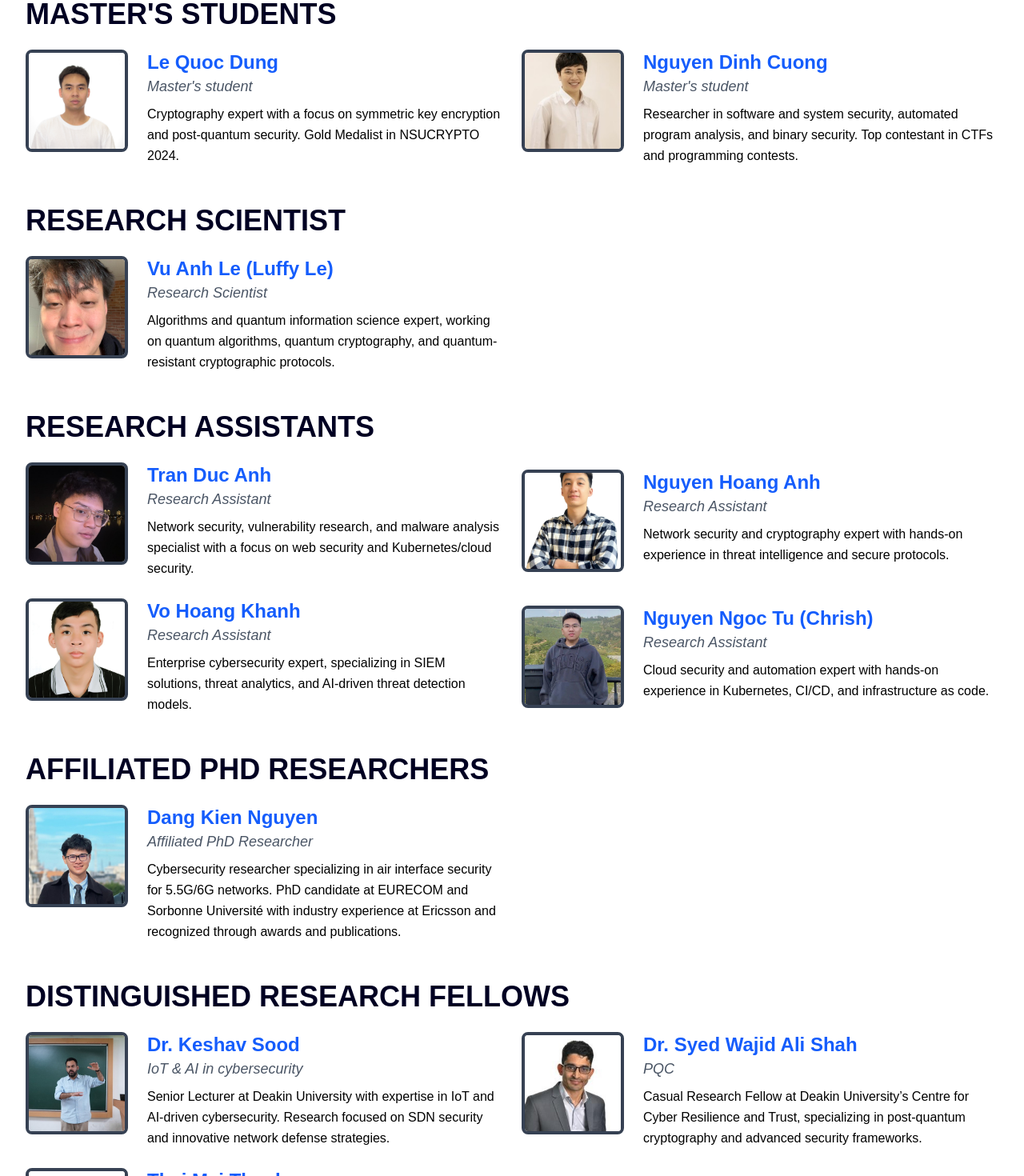
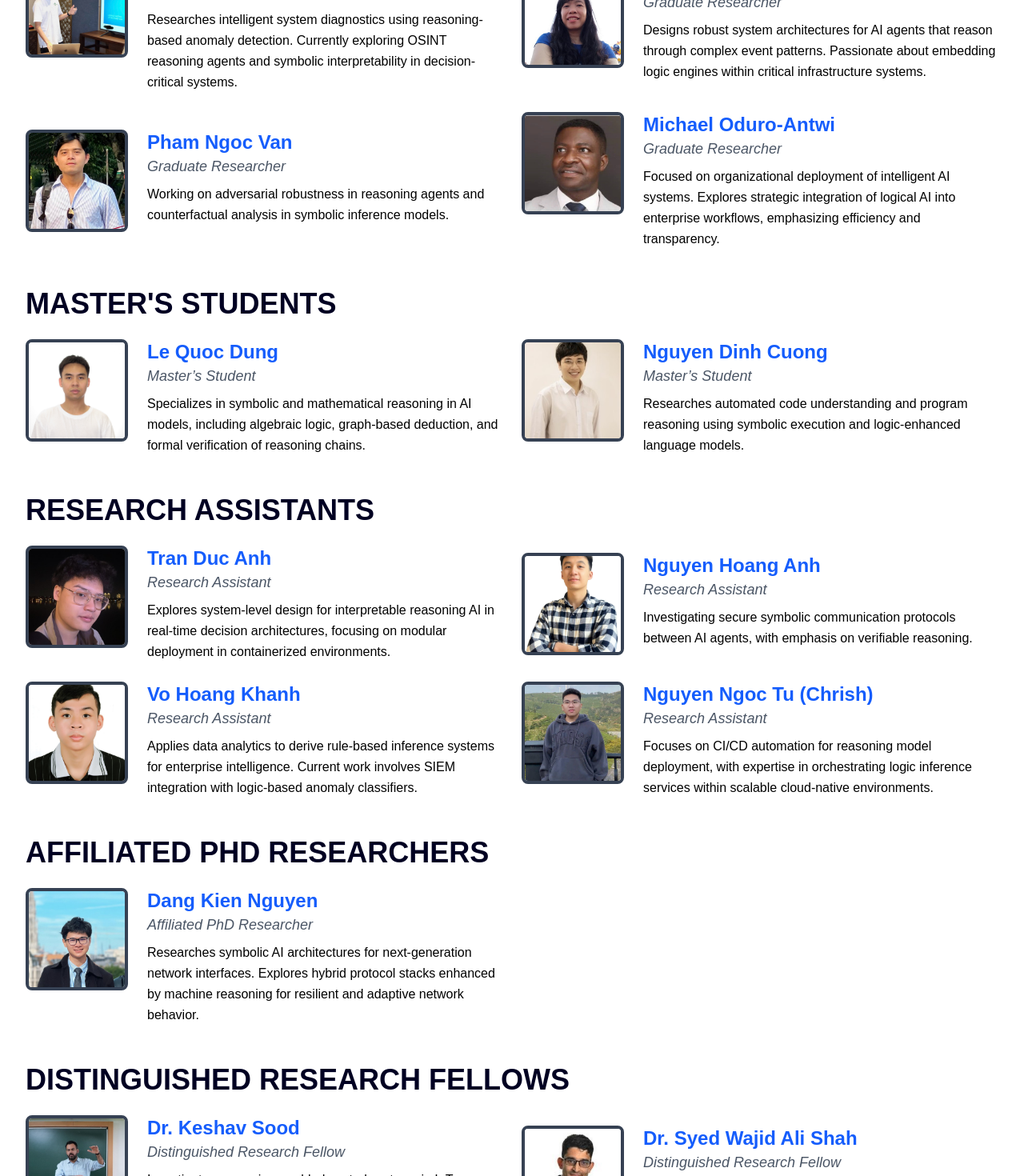
Before and after one commit to ducsssanh/lab-web, a Next.js app: page /people in a window 1280 px wide. Shown: the part 1160-2630 px from the top of the page at 80% size. Built offline with nearby package versions, Linux system fonts and the light colour scheme.

Commit message:
Update page.js

```diff
--- a/src/app/people/page.js
+++ b/src/app/people/page.js
@@ -14,8 +14,7 @@ export default function PeoplePage() {
           name: "Dr. Dinh Duc Nha Nguyen (Tony/Nhã)",
           role: "Principal Investigator, Founder | Assistant Professor, VinUniversity",
           img: "people/nha.jpg",
-          about:
-            "Specializing in Post-Quantum Cryptography (PQC), AI-driven cybersecurity, and IoT security. Advisor for PSI Testing and Certification, bridging research with real-world security applications.",
+          about: "Leads the lab’s new direction in symbolic AI and reasoning-centric models. His current focus is on building interpretable AI systems that integrate mathematical logic, optimization, and human-aligned reasoning for trustworthy deployment across complex domains.",
         },
       ],
     },
@@ -26,8 +25,18 @@ export default function PeoplePage() {
           name: "Dr. Le Duy Dung (Andrew)",
           role: "Associate Investigator",
           img: "people/LeDuyDung.jpg",
-          about:
-            "AI-driven cybersecurity and federated learning researcher. Former Senior Data Scientist at Grab, published in top-tier AI conferences.",
+          about: "Specialist in federated learning and distributed knowledge systems. His recent work explores decentralized symbolic inference and collaborative reasoning among AI agents in edge and cloud environments.",
+        },
+      ],
+    },
+    {
+      title: "RESEARCH SCIENTIST",
+      members: [
+        {
+          name: "Vu Anh Le (Luffy Le)",
+          role: "Research Scientist",
+          img: "people/LuffyLe.jpg",
+          about: "Works in algorithmic reasoning and cognitive-inspired symbolic computation. Designing lightweight, deterministic reasoning engines for embedded intelligent systems.",
         },
       ],
     },
@@ -38,30 +47,26 @@ export default function PeoplePage() {
           name: "Van Dong Bui (Will Bui)",
           role: "Graduate Researcher",
           img: "people/will_bui.jpeg",
-          about:
-            "Specialist in cyber threat intelligence, OSINT, and penetration testing. Senior Cybersecurity Analyst at Lynden Group, founder of 'Take Them Down' project.",
+          about: "Researches intelligent system diagnostics using reasoning-based anomaly detection. Currently exploring OSINT reasoning agents and symbolic interpretability in decision-critical systems.",
         },
         {
           name: "Mai Do Thi Ngoc (Mia Do)",
           role: "Graduate Researcher",
           img: "people/MiaDo.jpg",
-          about:
-            "Expert in network security and secure system architecture. 14 years of experience, CEH-certified, and part-time lecturer.",
+          about: "Designs robust system architectures for AI agents that reason through complex event patterns. Passionate about embedding logic engines within critical infrastructure systems.",
         },
         {
           name: "Pham Ngoc Van",
           role: "Graduate Researcher",
           img: "people/phamngocvan.jpg",
-          about:
-            "Threat Hunting, Malware Analysis, and Security Research with experience in cloud and on-premise security",
+          about: "Working on adversarial robustness in reasoning agents and counterfactual analysis in symbolic inference models.",
         },
         {
-          name: "Michael Oduro-Antwi ",
+          name: "Michael Oduro-Antwi",
           role: "Graduate Researcher",
           img: "people/michael_oduro_antwi.jpg",
-          about:
-            "Results-driven IT leader with over 18 years of experience, passionate about leveraging emerging technologies to build future-ready organizations.",
-        }
+          about: "Focused on organizational deployment of intelligent AI systems. Explores strategic integration of logical AI into enterprise workflows, emphasizing efficiency and transparency.",
+        },
       ],
     },
     {
@@ -69,29 +74,15 @@ export default function PeoplePage() {
       members: [
         {
           name: "Le Quoc Dung",
-          role: "Master's student",
+          role: "Master’s Student",
           img: "people/LeQuocDung.jpg",
-          about:
-            "Cryptography expert with a focus on symmetric key encryption and post-quantum security. Gold Medalist in NSUCRYPTO 2024.",
+          about: "Specializes in symbolic and mathematical reasoning in AI models, including algebraic logic, graph-based deduction, and formal verification of reasoning chains.",
         },
         {
           name: "Nguyen Dinh Cuong",
-          role: "Master's student",
+          role: "Master’s Student",
           img: "people/NguyenDinhCuong.jpg",
-          about:
-            "Researcher in software and system security, automated program analysis, and binary security. Top contestant in CTFs and programming contests.",
-        },
-      ],
-    },
-    {
-      title: "RESEARCH SCIENTIST",
-      members: [
-        {
-          name: "Vu Anh Le (Luffy Le)",
-          role: "Research Scientist",
-          img: "people/LuffyLe.jpg",
-          about:
-            "Algorithms and quantum information science expert, working on quantum algorithms, quantum cryptography, and quantum-resistant cryptographic protocols.",
+          about: "Researches automated code understanding and program reasoning using symbolic execution and logic-enhanced language models.",
         },
       ],
     },
@@ -102,30 +93,26 @@ export default function PeoplePage() {
           name: "Tran Duc Anh",
           role: "Research Assistant",
           img: "people/TranDucAnh.jpg",
-          about:
-            "Network security, vulnerability research, and malware analysis specialist with a focus on web security and Kubernetes/cloud security.",
+          about: "Explores system-level design for interpretable reasoning AI in real-time decision architectures, focusing on modular deployment in containerized environments.",
         },
         {
           name: "Nguyen Hoang Anh",
           role: "Research Assistant",
           img: "people/NguyenHoangAnh.jpg",
-          about:
-            "Network security and cryptography expert with hands-on experience in threat intelligence and secure protocols.",
+          about: "Investigating secure symbolic communication protocols between AI agents, with emphasis on verifiable reasoning.",
         },
         {
           name: "Vo Hoang Khanh",
           role: "Research Assistant",
           img: "people/VoHoangKhanh.jpg",
-          about:
-            "Enterprise cybersecurity expert, specializing in SIEM solutions, threat analytics, and AI-driven threat detection models.",
+          about: "Applies data analytics to derive rule-based inference systems for enterprise intelligence. Current work involves SIEM integration with logic-based anomaly classifiers.",
         },
         {
           name: "Nguyen Ngoc Tu (Chrish)",
           role: "Research Assistant",
           img: "people/NguyenNgocTu.jpeg",
-          about:
-            "Cloud security and automation expert with hands-on experience in Kubernetes, CI/CD, and infrastructure as code.",
-        }
+          about: "Focuses on CI/CD automation for reasoning model deployment, with expertise in orchestrating logic inference services within scalable cloud-native environments.",
+        },
       ],
     },
     {
@@ -135,8 +122,7 @@ export default function PeoplePage() {
           name: "Dang Kien Nguyen",
           role: "Affiliated PhD Researcher",
           img: "people/DangKienNguyen.jpg",
-          about:
-            "Cybersecurity researcher specializing in air interface security for 5.5G/6G networks. PhD candidate at EURECOM and Sorbonne Université with industry experience at Ericsson and recognized through awards and publications.",
+          about: "Researches symbolic AI architectures for next-generation network interfaces. Explores hybrid protocol stacks enhanced by machine reasoning for resilient and adaptive network behavior.",
         },
       ],
     },
@@ -145,24 +131,21 @@ export default function PeoplePage() {
       members: [
         {
           name: "Dr. Keshav Sood",
-          role: "IoT & AI in cybersecurity",
+          role: "Distinguished Research Fellow",
           img: "people/KeshavSood.jpg",
-          about:
-            "Senior Lecturer at Deakin University with expertise in IoT and AI-driven cybersecurity. Research focused on SDN security and innovative network defense strategies.",
+          about: "Investigates reasoning-enabled control systems in IoT environments. Current research focuses on real-time rule engines embedded in sensor networks and adaptive edge agents.",
         },
         {
           name: "Dr. Syed Wajid Ali Shah",
-          role: "PQC",
+          role: "Distinguished Research Fellow",
           img: "people/AliShah.jpg",
-          about:
-            "Casual Research Fellow at Deakin University’s Centre for Cyber Resilience and Trust, specializing in post-quantum cryptography and advanced security frameworks.",
+          about: "Explores formal logic frameworks and algebraic models for post-classical AI systems, with an emphasis on symbolic safety guarantees.",
         },
         {
           name: "Thai Mai Thanh",
-          role: "Robotics",
+          role: "Distinguished Research Fellow",
           img: "people/Thai-Mai-Thanh.png",
-          about:
-            "Assistant Professor of Mechanical Engineering at the College of Engineering and Computer Science, VinUniversity.",
+          about: "Applies reasoning AI to robotic decision-making. Investigating structured planning algorithms and logic-based control systems in autonomous agents.",
         },
       ],
     },
@@ -173,15 +156,13 @@ export default function PeoplePage() {
           name: "Assoc. Prof. Lei Pan",
           role: "Scientific Advisor | Associate Professor, Deakin University",
           img: "people/LeiPan.jpg",
-          about:
-            "Leading researcher in Post-Quantum Cryptography and distributed computing security, working on quantum-resilient algorithms.",
+          about: "Expert in formal methods and distributed logic systems. Advises on algebraic reasoning and logic protocol design in multi-agent inference systems.",
         },
         {
           name: "Prof. Yong Xiang",
           role: "Scientific Advisor | Professor of Network Engineering, Deakin University",
           img: "people/YongXiang.jpg",
-          about:
-            "Director of the Trustworthy Intelligent Computing Lab with extensive publications and research on AI-driven cybersecurity and blockchain.",
+          about: "Leads research on trusted intelligent computing. Special focus on scalable symbolic inference engines and explainable logic reasoning in AI networks.",
         },
       ],
     },
```
